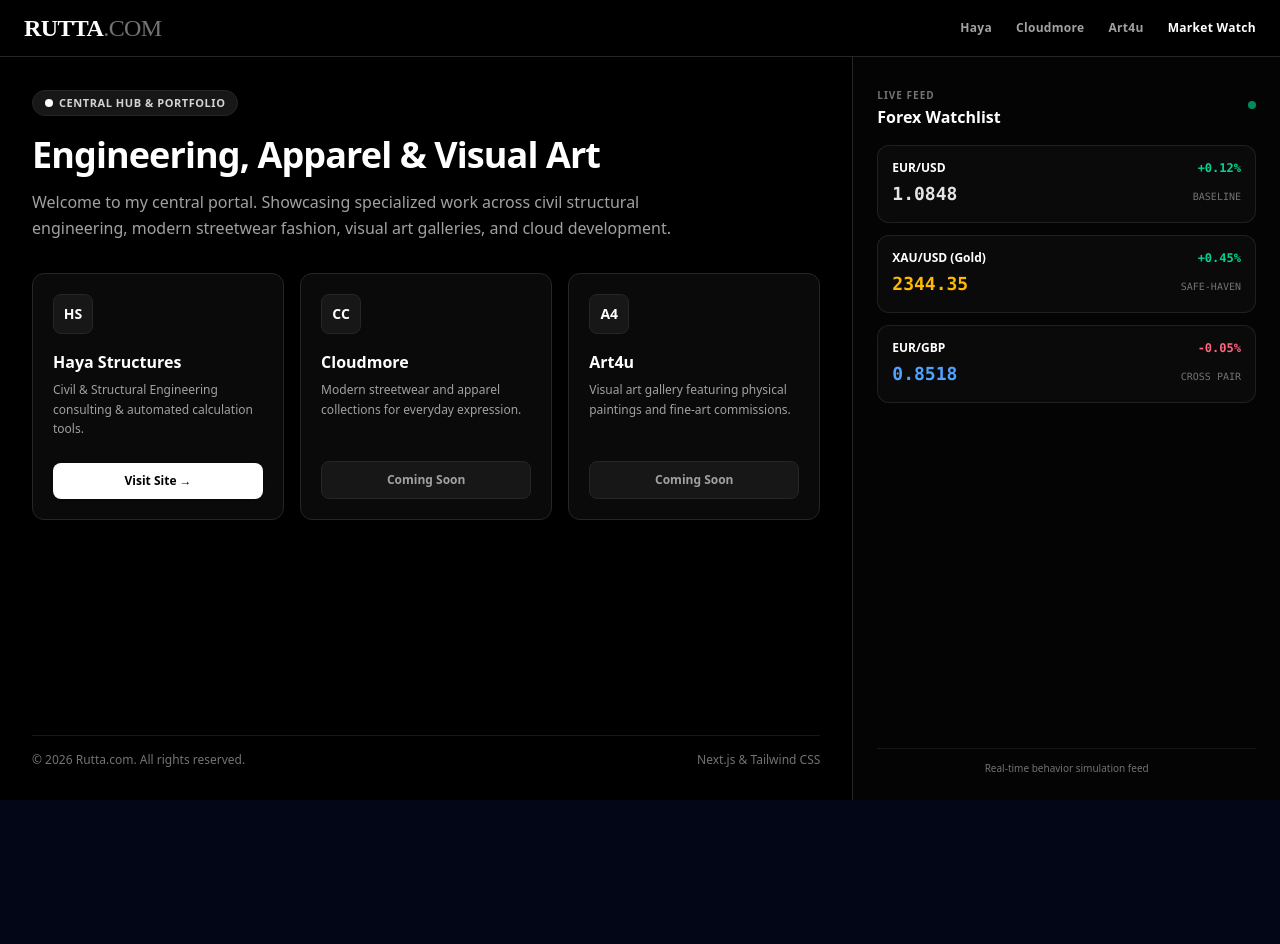
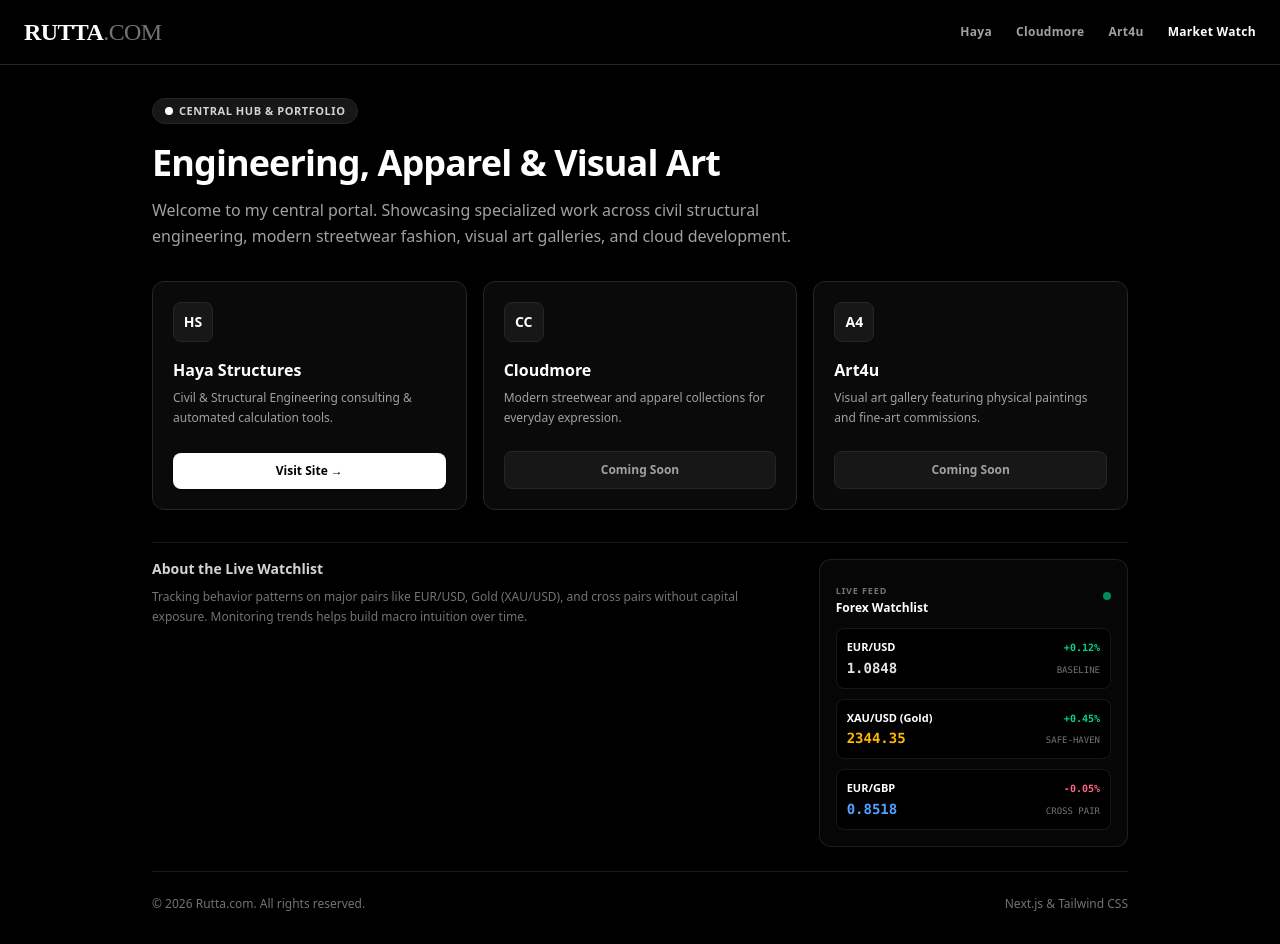
Before and after one commit to rutta254/rutta-website, a Next.js app: page / in a window 1280 px wide. Before the commit the page ends 800 px from the top, so only its background shows below. Built offline with nearby package versions, Linux system fonts and the light colour scheme.

Commit message:
Update layout and fix component structure

```diff
--- a/src/app/page.tsx
+++ b/src/app/page.tsx
@@ -22,9 +22,9 @@ export default function Home() {
   }, []);
 
   return (
-    <main className="h-screen w-screen bg-black text-white font-sans selection:bg-white selection:text-black overflow-hidden flex flex-col">
+    <main className="min-h-screen bg-black text-white font-sans selection:bg-white selection:text-black flex flex-col">
       {/* Top Navigation Bar */}
-      <nav className="flex-none flex justify-between items-center px-6 py-3 border-b border-neutral-800 bg-black/90 backdrop-blur-md z-50">
+      <nav className="flex justify-between items-center px-6 py-4 border-b border-neutral-800 bg-black/90 backdrop-blur-md sticky top-0 z-50">
         <h1 className="text-xl sm:text-2xl font-black tracking-tight text-white font-['Plus_Jakarta_Sans'] uppercase">
           RUTTA<span className="text-neutral-500 font-light">.COM</span>
         </h1>
@@ -37,11 +37,10 @@ export default function Home() {
         </div>
       </nav>
 
-      {/* Main Split Layout: Preserving structure with a slimmer right sidebar */}
-      <div className="flex-1 grid grid-cols-1 lg:grid-cols-12 overflow-hidden">
+      {/* Main Centered Wrapper */}
+      <div className="flex-1 max-w-5xl mx-auto w-full px-4 sm:px-6 py-8 flex flex-col justify-between">
 
-        {/* LEFT MAIN SECTION: Retaining original structure & sizing (8 Cols) */}
-        <div className="lg:col-span-8 h-full flex flex-col justify-between p-6 sm:p-8 lg:border-r border-neutral-800 overflow-y-auto">
+        {/* Top Central Hero Content */}
         <div>
           <div className="inline-flex items-center gap-1.5 px-3 py-1 rounded-full bg-neutral-900 border border-neutral-800 text-neutral-300 text-[11px] font-semibold tracking-wider uppercase mb-4">
             <span className="w-2 h-2 rounded-full bg-white"></span>
@@ -56,8 +55,8 @@ export default function Home() {
             Welcome to my central portal. Showcasing specialized work across civil structural engineering, modern streetwear fashion, visual art galleries, and cloud development.
           </p>
 
-            {/* Business Cards Grid (Original Structure) */}
-            <div className="grid grid-cols-1 sm:grid-cols-3 gap-4">
+          {/* Business Cards Grid (Haya, Cloudmore, Art4u) */}
+          <div className="grid grid-cols-1 sm:grid-cols-3 gap-4 mb-8">
 
             {/* Haya Structures LLC */}
             <div id="haya" className="bg-neutral-950 p-5 rounded-xl border border-neutral-800 hover:border-neutral-500 transition flex flex-col justify-between shadow-lg">
@@ -91,7 +90,7 @@ export default function Home() {
               </span>
             </div>
 
-              {/* Art4u */}
+            {/* Art4u (Visual Art Section) */}
             <div id="art4u" className="bg-neutral-950 p-5 rounded-xl border border-neutral-800 hover:border-neutral-500 transition flex flex-col justify-between shadow-lg">
               <div>
                 <div className="w-10 h-10 rounded-lg bg-neutral-900 border border-neutral-800 flex items-center justify-center text-white font-bold text-sm mb-4">
@@ -110,69 +109,76 @@ export default function Home() {
           </div>
         </div>
 
-          <footer className="text-xs text-neutral-500 pt-4 border-t border-neutral-900 flex justify-between">
-            <span>© {new Date().getFullYear()} Rutta.com. All rights reserved.</span>
-            <span>Next.js & Tailwind CSS</span>
-          </footer>
+        {/* BOTTOM SECTION: Centered Content Left, Very Narrow Strip Right (Positioned below Visual Art) */}
+        <div className="grid grid-cols-1 lg:grid-cols-12 gap-6 items-start pt-4 border-t border-neutral-900">
+
+          {/* Left Area (Spans 8 columns for balance) */}
+          <div className="lg:col-span-8">
+            <h4 className="text-sm font-semibold text-neutral-300 mb-2">About the Live Watchlist</h4>
+            <p className="text-xs text-neutral-500 leading-relaxed">
+              Tracking behavior patterns on major pairs like EUR/USD, Gold (XAU/USD), and cross pairs without capital exposure. Monitoring trends helps build macro intuition over time.
+            </p>
           </div>
 
-        {/* RIGHT SIDEBAR: Slim, Compact Vertical Forex Ticker (4 Cols) */}
-        <div id="watchlist" className="lg:col-span-4 h-full p-6 bg-neutral-950/40 flex flex-col justify-between overflow-hidden">
+          {/* Right Narrow Strip Ticker (Spans 4 columns, designed slim & compact) */}
+          <div id="watchlist" className="lg:col-span-4 bg-neutral-950/60 p-4 rounded-xl border border-neutral-800/80">
+            <div className="flex justify-between items-center mb-3">
               <div>
-            <div className="flex justify-between items-center mb-4">
-              <div>
-                <span className="text-[10px] uppercase tracking-widest text-neutral-500 font-bold">Live Feed</span>
-                <h3 className="text-base font-extrabold text-white">Forex Watchlist</h3>
+                <span className="text-[9px] uppercase tracking-widest text-neutral-500 font-bold">Live Feed</span>
+                <h3 className="text-xs font-extrabold text-white">Forex Watchlist</h3>
               </div>
               <span className="w-2 h-2 rounded-full bg-emerald-500 animate-pulse"></span>
             </div>
 
-            {/* Vertical Stack: Slim, space-saving layout */}
-            <div className="flex flex-col gap-3">
+            {/* Vertical Stack: Slim cards */}
+            <div className="flex flex-col gap-2.5">
 
               {/* EUR/USD */}
-              <div className="bg-neutral-950 p-3.5 rounded-xl border border-neutral-800/80 hover:border-neutral-700 transition">
-                <div className="flex justify-between items-center mb-1">
-                  <span className="font-bold text-white text-xs">EUR/USD</span>
-                  <span className="text-emerald-400 font-mono font-semibold text-xs">{marketData.eurusd.change}</span>
+              <div className="bg-black p-2.5 rounded-lg border border-neutral-800/60">
+                <div className="flex justify-between items-center mb-0.5">
+                  <span className="font-bold text-white text-[11px]">EUR/USD</span>
+                  <span className="text-emerald-400 font-mono text-[10px] font-semibold">{marketData.eurusd.change}</span>
                 </div>
                 <div className="flex justify-between items-baseline font-mono">
-                  <span className="text-lg font-bold text-neutral-200">{marketData.eurusd.price}</span>
-                  <span className="text-[10px] text-neutral-500 uppercase">Baseline</span>
+                  <span className="text-sm font-bold text-neutral-200">{marketData.eurusd.price}</span>
+                  <span className="text-[9px] text-neutral-500 uppercase">Baseline</span>
                 </div>
               </div>
 
               {/* XAU/USD (Gold) */}
-              <div className="bg-neutral-950 p-3.5 rounded-xl border border-neutral-800/80 hover:border-neutral-700 transition">
-                <div className="flex justify-between items-center mb-1">
-                  <span className="font-bold text-white text-xs">XAU/USD (Gold)</span>
-                  <span className="text-emerald-400 font-mono font-semibold text-xs">{marketData.xauusd.change}</span>
+              <div className="bg-black p-2.5 rounded-lg border border-neutral-800/60">
+                <div className="flex justify-between items-center mb-0.5">
+                  <span className="font-bold text-white text-[11px]">XAU/USD (Gold)</span>
+                  <span className="text-emerald-400 font-mono text-[10px] font-semibold">{marketData.xauusd.change}</span>
                 </div>
                 <div className="flex justify-between items-baseline font-mono">
-                  <span className="text-lg font-bold text-amber-400">{marketData.xauusd.price}</span>
-                  <span className="text-[10px] text-neutral-500 uppercase">Safe-Haven</span>
+                  <span className="text-sm font-bold text-amber-400">{marketData.xauusd.price}</span>
+                  <span className="text-[9px] text-neutral-500 uppercase">Safe-Haven</span>
                 </div>
               </div>
 
               {/* EUR/GBP */}
-              <div className="bg-neutral-950 p-3.5 rounded-xl border border-neutral-800/80 hover:border-neutral-700 transition">
-                <div className="flex justify-between items-center mb-1">
-                  <span className="font-bold text-white text-xs">EUR/GBP</span>
-                  <span className="text-rose-400 font-mono font-semibold text-xs">{marketData.eurgbp.change}</span>
+              <div className="bg-black p-2.5 rounded-lg border border-neutral-800/60">
+                <div className="flex justify-between items-center mb-0.5">
+                  <span className="font-bold text-white text-[11px]">EUR/GBP</span>
+                  <span className="text-rose-400 font-mono text-[10px] font-semibold">{marketData.eurgbp.change}</span>
                 </div>
                 <div className="flex justify-between items-baseline font-mono">
-                  <span className="text-lg font-bold text-blue-400">{marketData.eurgbp.price}</span>
-                  <span className="text-[10px] text-neutral-500 uppercase">Cross Pair</span>
+                  <span className="text-sm font-bold text-blue-400">{marketData.eurgbp.price}</span>
+                  <span className="text-[9px] text-neutral-500 uppercase">Cross Pair</span>
                 </div>
               </div>
 
             </div>
           </div>
 
-          <div className="text-[10px] text-neutral-500 text-center pt-3 border-t border-neutral-900">
-            Real-time behavior simulation feed
         </div>
-        </div>
+
+        {/* Footer */}
+        <footer className="text-xs text-neutral-500 pt-6 mt-6 border-t border-neutral-900 flex justify-between">
+          <span>© {new Date().getFullYear()} Rutta.com. All rights reserved.</span>
+          <span>Next.js & Tailwind CSS</span>
+        </footer>
 
       </div>
     </main>
```
Lines whose indentation alone changed are shown as unchanged.
